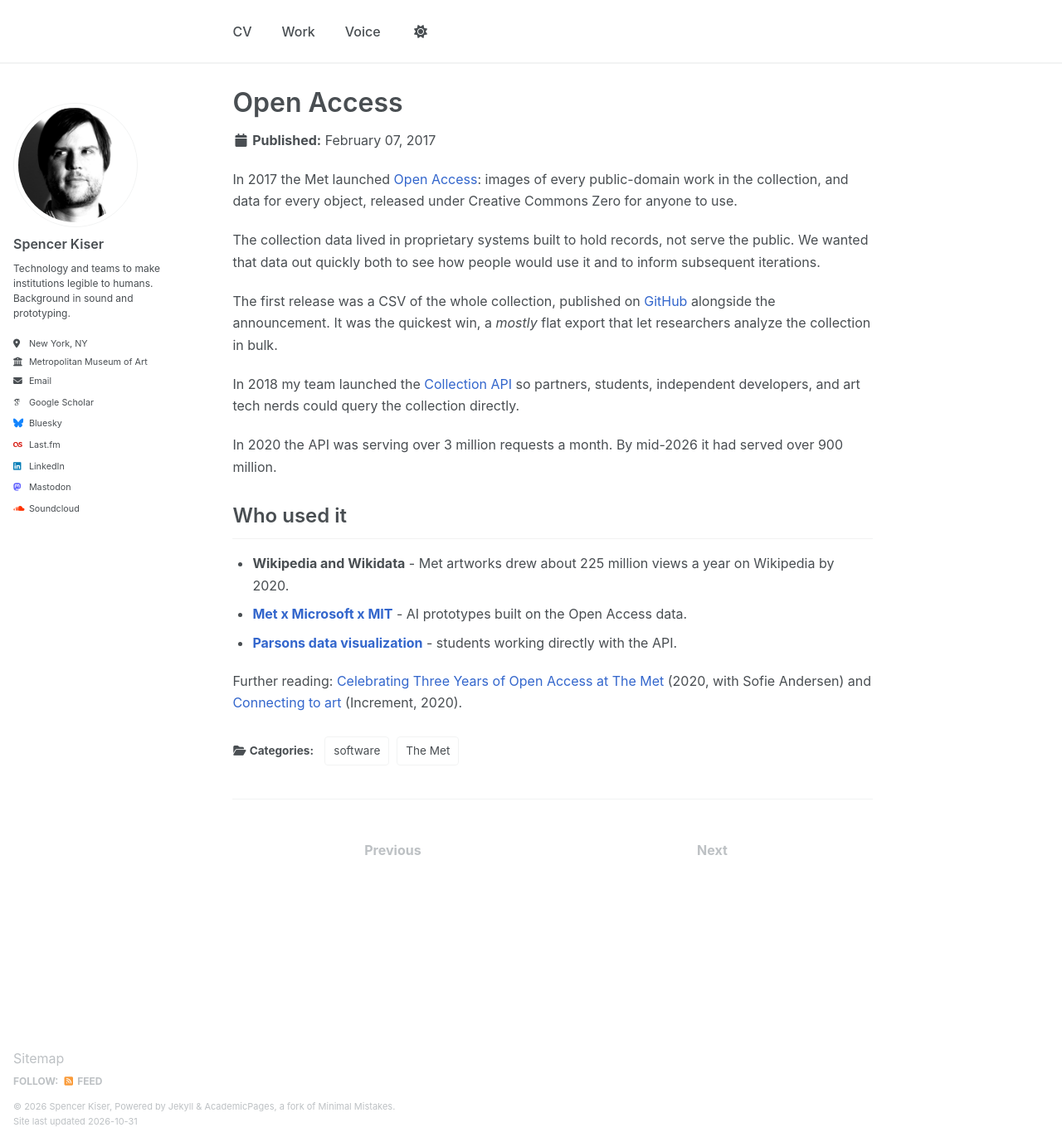
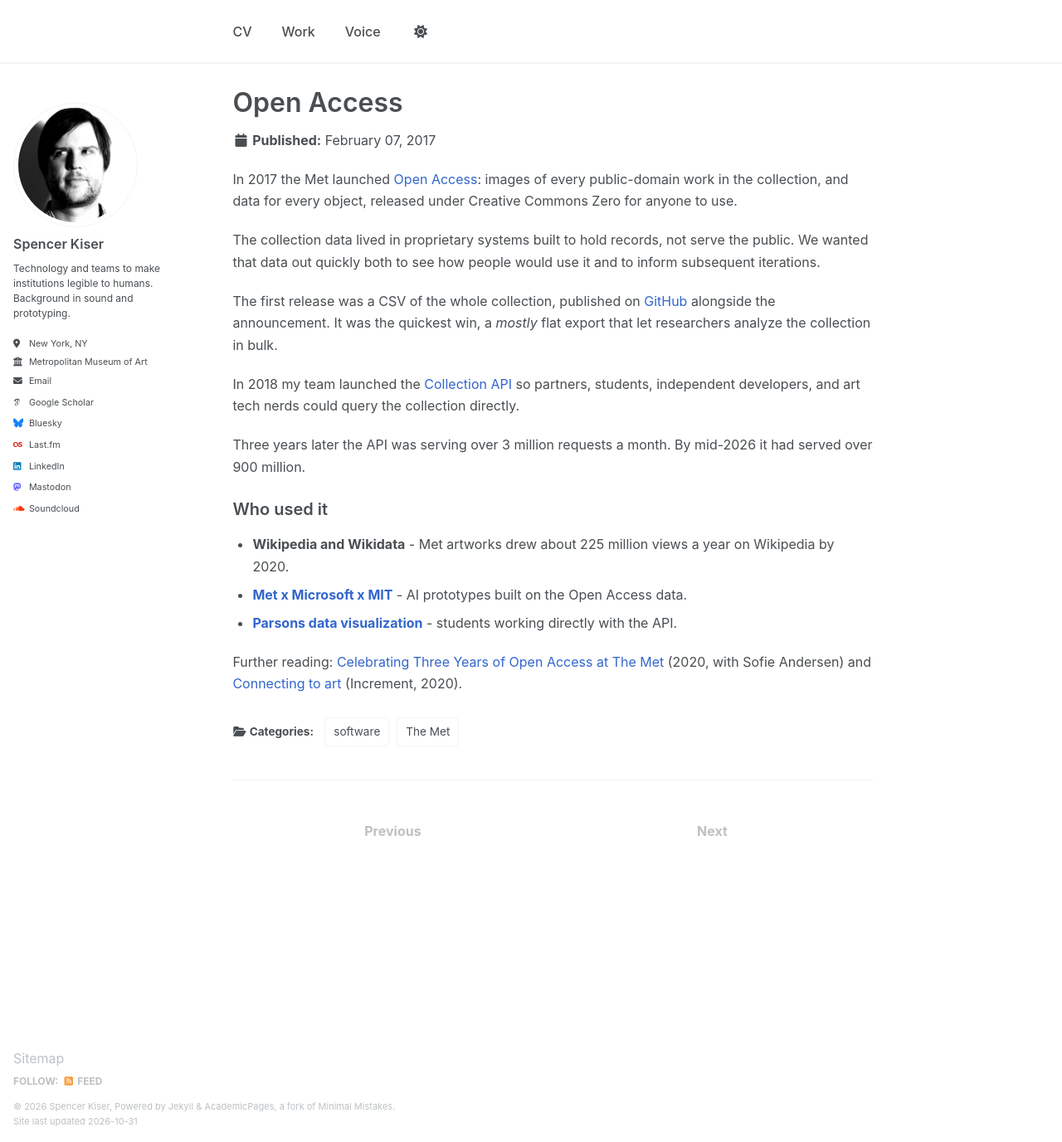
Before and after one commit to spencerk/spencerk.github.io, a Jekyll site: the page built from _portfolio/open-access.md, in a window 1280 px wide and 1377 px high. Shown: the whole window at 83% size. Built offline with Jekyll 4.4.1, drawn with Linux system fonts in a browser that asks for light colours; some web fonts are replaced.

Commit message:
more open access

```diff
--- a/_portfolio/open-access.md
+++ b/_portfolio/open-access.md
@@ -18,9 +18,9 @@
 
 In 2018 my team launched the [Collection API](https://metmuseum.github.io/) so partners, students, independent developers, and art tech nerds could query the collection directly.
 
-In 2020 the API was serving over 3 million requests a month. By mid-2026 it had served over 900 million.
+Three years later the API was serving over 3 million requests a month. By mid-2026 it had served over 900 million.
 
-## Who used it
+### Who used it
 
 - **Wikipedia and Wikidata** - Met artworks drew about 225 million views a year on Wikipedia by 2020.
 - **[Met x Microsoft x MIT](https://www.metmuseum.org/about-the-met/policies-and-documents/open-access/met-microsoft-mit)** - AI prototypes built on the Open Access data.
```
